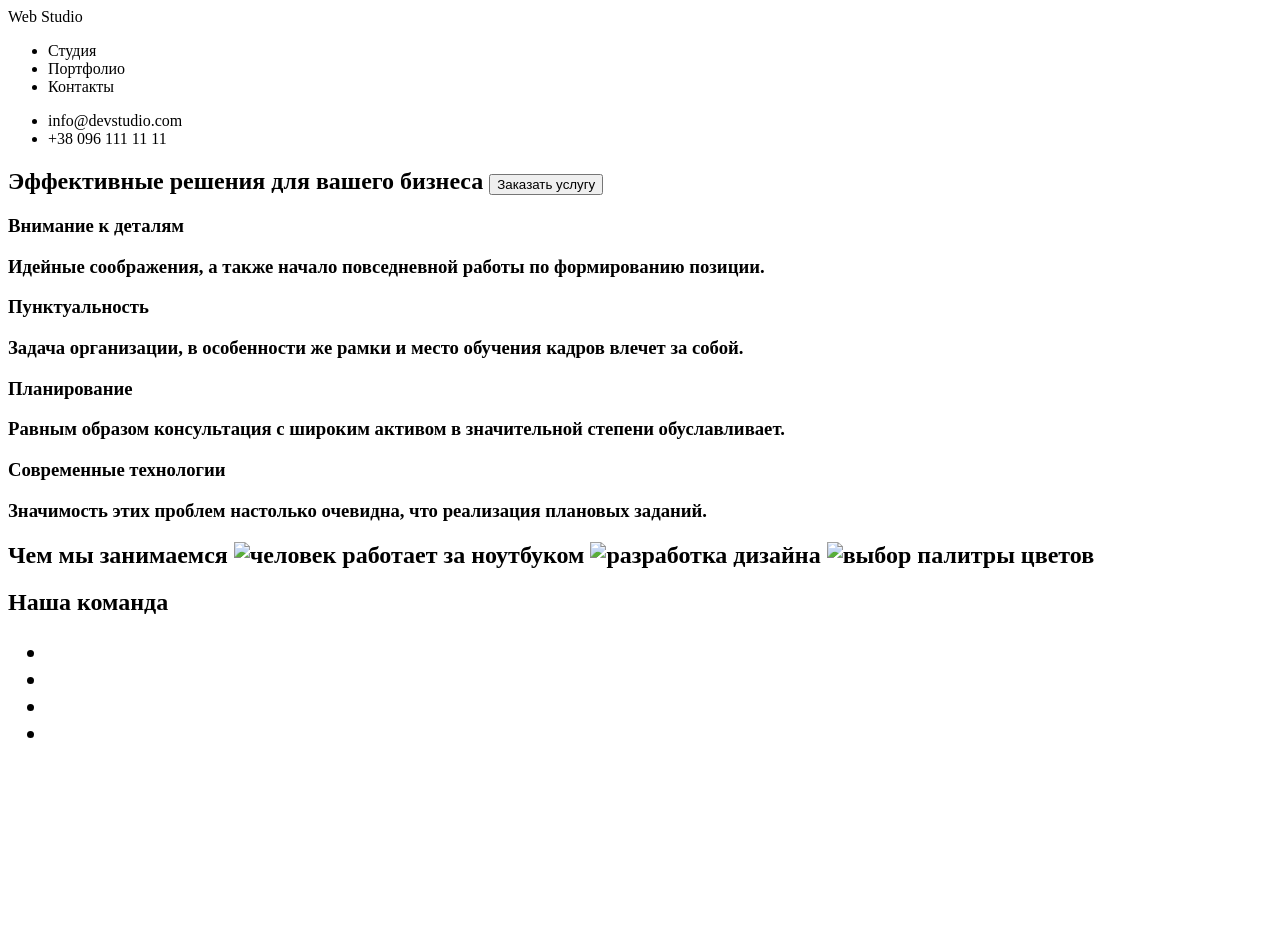
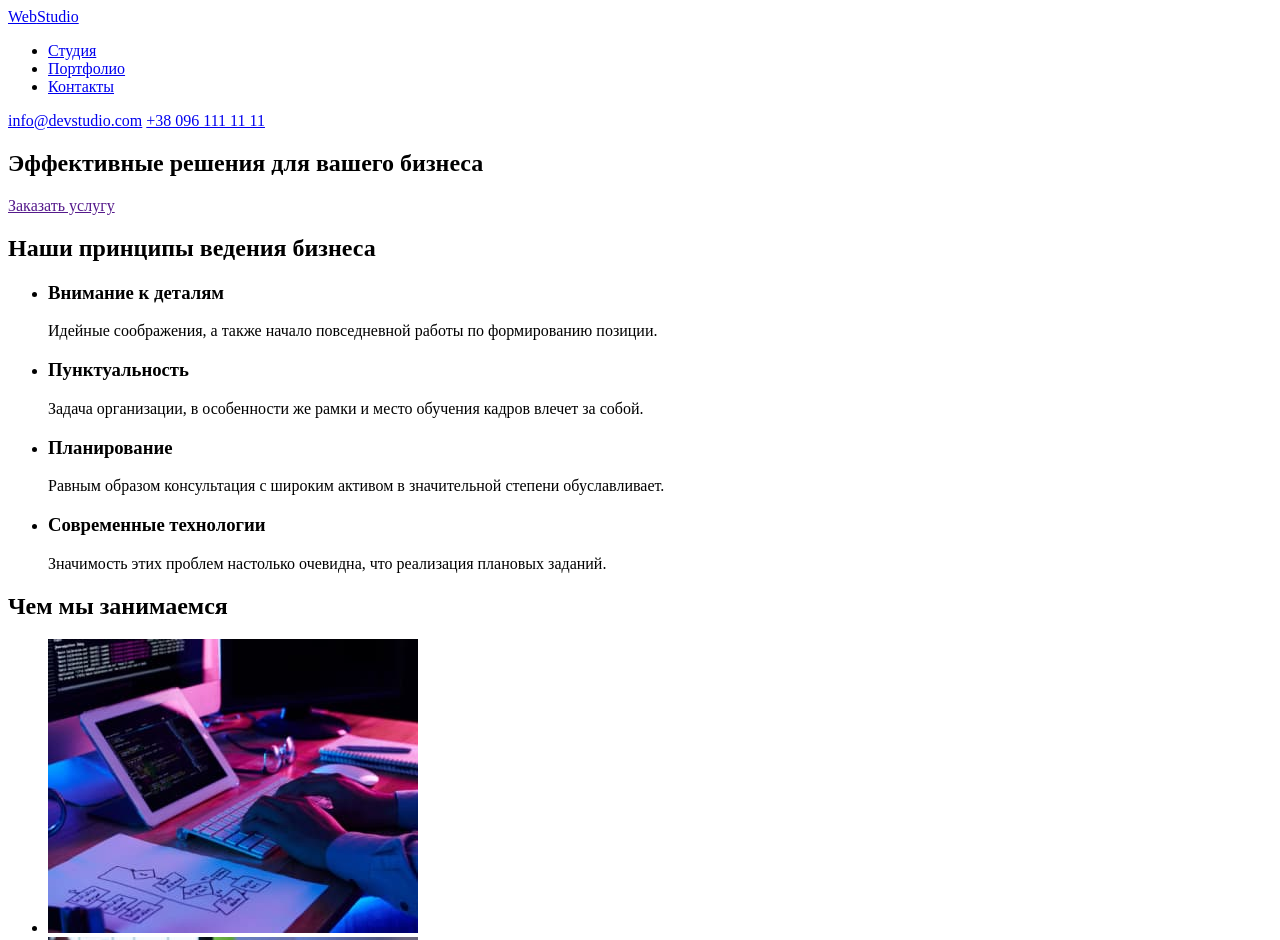
Before and after one commit to seacat271/goit-markup-hw-01, a plain HTML site: page index.html in a window 1280 px wide. Shown: the top 940 px of the page. Before the commit the page ends 800 px from the top, so only its background shows below. Drawn offline with Linux system fonts and the light colour scheme.

Commit message:
доработаній сайт

```diff
--- a/index.html
+++ b/index.html
@@ -8,58 +8,85 @@
 </head>
 <body>
     <header>
-    <span>Web</span>
-    <span>Studio</span>
     <nav>
+        <a href="/"><span>Web</span><span>Studio</span></a>
         <ul>
-                <li><a href="#studio"></a>Студия</li>
-                <li><a href="#portfolio"></a>Портфолио</li>
-                <li><a href="contact"></a>Контакты</li>
+            <li><a href="#studio">Студия</a></li>
+            <li><a href="#portfolio">Портфолио</a></li>
+            <li><a href="contact">Контакты</a></li>
         </ul>
     </nav>
-<ul>
-    <li><a href="mailto:info@devstudio.com"></a>info@devstudio.com</li>
-    <li><a href="tel:+380961111111"></a>+38 096 111 11 11</li>
-</ul>
+    <a href="mailto:info@devstudio.com">info@devstudio.com</a>
+    <a href="tel:+380961111111">+38 096 111 11 11</a>
     </header>
-    <main></main>
+    <main>
         <section>
-        <h1>Эффективные решения для вашего бизнеса
-            <button type="button">Заказать услугу
-            </button>
-        </h1>
+            <h1>Эффективные решения для вашего бизнеса</h1>
+            <a href="">Заказать услугу</a>
         </section>
         <section>
-        <h3>Внимание к деталям
+        <h2>Наши принципы ведения бизнеса</h2>
+        <ul>
+            <li>
+                <h3>Внимание к деталям</h3>
                 <p>Идейные соображения, а также начало повседневной работы по формированию позиции.</p>
-        </h3>
-        <h3>Пунктуальность
+            </li>
+            <li>
+                <h3>Пунктуальность</h3>
                 <p>Задача организации, в особенности же рамки и место обучения кадров влечет за собой.</p>
-        </h3>
-        <h3>Планирование
+            </li>
+            <li>
+                <h3>Планирование</h3>
                 <p>Равным образом консультация с широким активом в значительной степени обуславливает.</p>
-        </h3>
-        <h3>Современные технологии
+            </li>
+            <li>
+                <h3>Современные технологии</h3>
                 <p>Значимость этих проблем настолько очевидна, что реализация плановых заданий.</p>
-        </h3>
+            </li>
+        </ul>
     </section>
     <section>
-        <h2>Чем мы занимаемся
-            <img src="/image/image1.png" alt="человек работает за ноутбуком">
-            <img src="/image/image2.png" alt="разработка дизайна">
-            <img src="/image/image3.png" alt="выбор палитры цветов">
-        </h2>
+        <h2>Чем мы занимаемся</h2>
+            <ul>
+                <li><a href=""><img src="/images/box1.jpg" alt="создание програмного обеспечения" width="370" height="294"></a></li>
+                <li><a href=""><img src="/images/box2.jpg" alt="наполнение контентом" width="370" height="294"></a></li>
+                <li><a href=""><img src="/images/box3.jpg" alt="разработка дизайна" width="370" height="294"></a></li>
+            </ul>
     </section>
     <section>
-        <h2>Наша команда
+        <h2>Наша команда</h2>
             <Ul>
-                <li></li>
-                <li></li>
-                <li></li>
-                <li></li>
+                <li>
+                    <a href=""><img src="/images/img1.jpg" alt="" width="270" height="260">
+                    <h3>Игорь Демьяненко</h3>
+                    <p>Product Designer</p></a>
+                </li>
+                <li>
+                    <a href=""><img src="/images/img2.jpg" alt="" width="270" height="260">
+                    <h3>Ольга Репина</h3>
+                    <p>Frontend Developer</p></a>
+                </li>
+                <li>
+                    <a href=""><img src="/images/img3.jpg" alt="" width="270" height="260">
+                    <h3>Николай Тарасов</h3>
+                    <p>Marketing</p></a>
+                </li>
+                <li>
+                    <a href=""><img src="/images/img4.jpg" alt="" width="270" height="260">
+                    <h3>Михаил Ермаков</h3>
+                    <p>UI Designer</p></a>
+                </li>
             </Ul>
-        </h2>
     </section>
-    <footer></footer>
+    </main>
+    <footer>
+        <a href="/"><span>Web</span><span>Studio</span></a>
+        <address>
+            г. Киев, пр-т Леси Украинки, 26<br>
+            <a href="mailto:info@devstudio.com">info@devstudio.com</a><br>
+            <a href="tel:+380961111111">+38 096 111 11 11</a>
+        </address>
+
+    </footer>
 </body>
 </html>
```
Lines whose indentation alone changed are shown as unchanged.
